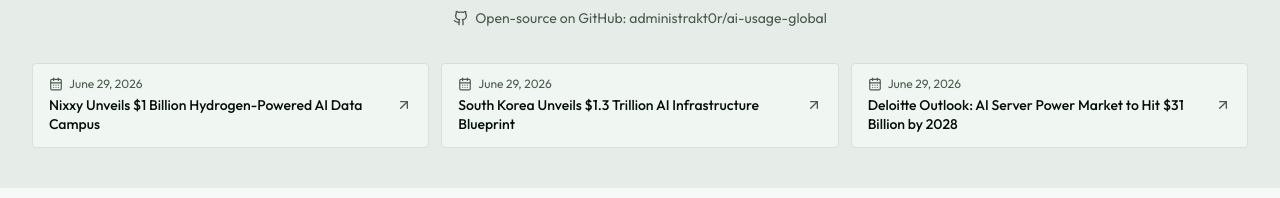
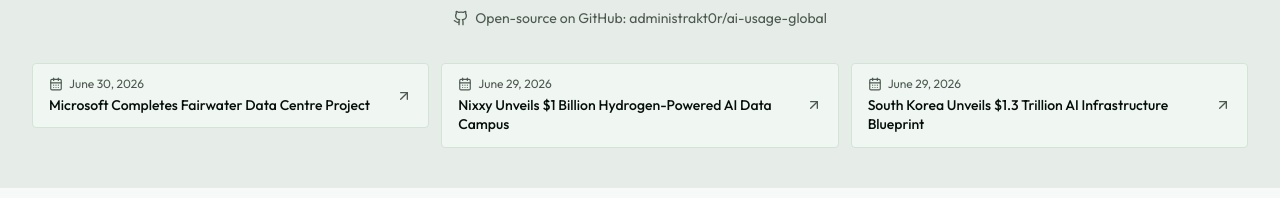
Before and after one commit to administrakt0r/AI-usage-global, a Next.js app: page / in a window 1280 px wide. Shown: the part 356-554 px from the top of the page. Built offline with nearby package versions, Linux system fonts and the light colour scheme; no server answers.

Commit message:
[aug-bot] Microsoft Completes Fairwater Data Centre Project - 2026-06-30 (#103)

```diff
--- a/published-log.json
+++ b/published-log.json
@@ -827,6 +827,15 @@
       "published_on": "2026-06-29",
       "primary_entity": "Nixxy / Tachyon 9",
       "event_fingerprint": "nixxy-nakota-hydrogen-ai-datacenter"
+    },
+    {
+      "canonical_url": "https://procurementmag.com/articles/microsoft-completes-fairwater-data-centre-project",
+      "normalized_url": "https://procurementmag.com/articles/microsoft-completes-fairwater-data-centre-project",
+      "title": "Microsoft Completes Fairwater Data Centre Project",
+      "normalized_title": "microsoft completes fairwater data centre project",
+      "published_on": "2026-06-30",
+      "primary_entity": "Microsoft",
+      "event_fingerprint": "microsoft-fairwater-datacenter-completion"
     }
   ],
   "version": 2,
--- a/src/assets/data/blog-posts.ts
+++ b/src/assets/data/blog-posts.ts
@@ -1199,6 +1199,17 @@ export const blogPosts: BlogPost[] = [
     readTime: 3,
     featured: false,
   }),
+  createPost({
+    id: 94,
+    slug: "microsoft-completes-fairwater-datacenter",
+    title: "Microsoft Completes Fairwater Data Centre Project",
+    description: "Microsoft's new Fairwater AI data center in Wisconsin features 90% closed-loop liquid cooling and the world's second-largest water-cooled chiller plant.",
+    imageAlt: "Digital representation of a massive water-cooled AI data center campus in Wisconsin",
+    publishedOn: "2026-06-30",
+    category: AI_USAGE,
+    readTime: 3,
+    featured: false,
+  }),
 ];
 
 const assertUniqueField = (
--- /dev/null
+++ b/src/content/microsoft-completes-fairwater-datacenter.mdx
@@ -0,0 +1,28 @@
+## Microsoft Completes World's Most Powerful AI Data Hub in Wisconsin
+
+### Fairwater facility features 90% liquid cooling and 34GW carbon-free power commitment.
+
+Microsoft has officially opened its Fairwater data center in Mount Pleasant, Wisconsin, completing the first phase of a massive AI infrastructure project ahead of schedule. The facility, described as the world's most powerful AI supercomputer, is designed to handle massive inference and training workloads using hundreds of thousands of NVIDIA GPUs.
+
+## Key details
+
+The Fairwater data center utilizes a single flat networking architecture specifically optimized for AI accelerators. To manage the intense heat generated by hundreds of thousands of high-end GPUs, Microsoft implemented a closed-loop liquid cooling system across more than 90% of the facility's infrastructure. This system includes the second-largest water-cooled chiller plant on Earth, which circulates water continuously to ensure zero water waste during operation.
+
+In terms of energy, Microsoft has contracted over 34 gigawatts of carbon-free electricity globally and has committed to matching the Wisconsin campus's consumption with renewable energy on the local grid. To mitigate the impact on local residents, the company has pre-paid for the energy and electrical infrastructure used by the site, shielding ratepayers from potential cost increases.
+
+### Why this matters
+
+The scale of the Fairwater project highlights the extreme resource requirements of next-generation AI training. By deploying one of the largest water-cooled chiller plants globally, Microsoft is attempting to decouple massive compute power from high water consumption. The use of closed-loop systems is a critical response to growing concerns over data center water usage in communities across North America.
+
+### Context
+
+Microsoft initially announced the Wisconsin project in 2024, and its completion ahead of the projected 2026 timeline signals an acceleration in hyperscale AI construction. This development follows a broader trend of "mega-campuses" where hundreds of thousands of GPUs are clustered in single locations, pushing the limits of current cooling and grid technology.
+
+## What happens next
+
+Microsoft is already progressing with construction on a second adjacent site in Mount Pleasant, which is slated for completion in 2028. The company's total expenditure on hyperscale construction in Wisconsin is expected to reach $4.7 billion. As the Fairwater facility begins full operations, industry analysts will be watching its Power Usage Effectiveness (PUE) and real-world water recycling rates to benchmark the efficiency of its massive liquid cooling architecture.
+
+---
+
+*Source: [Procurement Magazine](https://procurementmag.com/articles/microsoft-completes-fairwater-data-centre-project)*
+*Published on AI Usage Global, author: AUG Bot*
```
